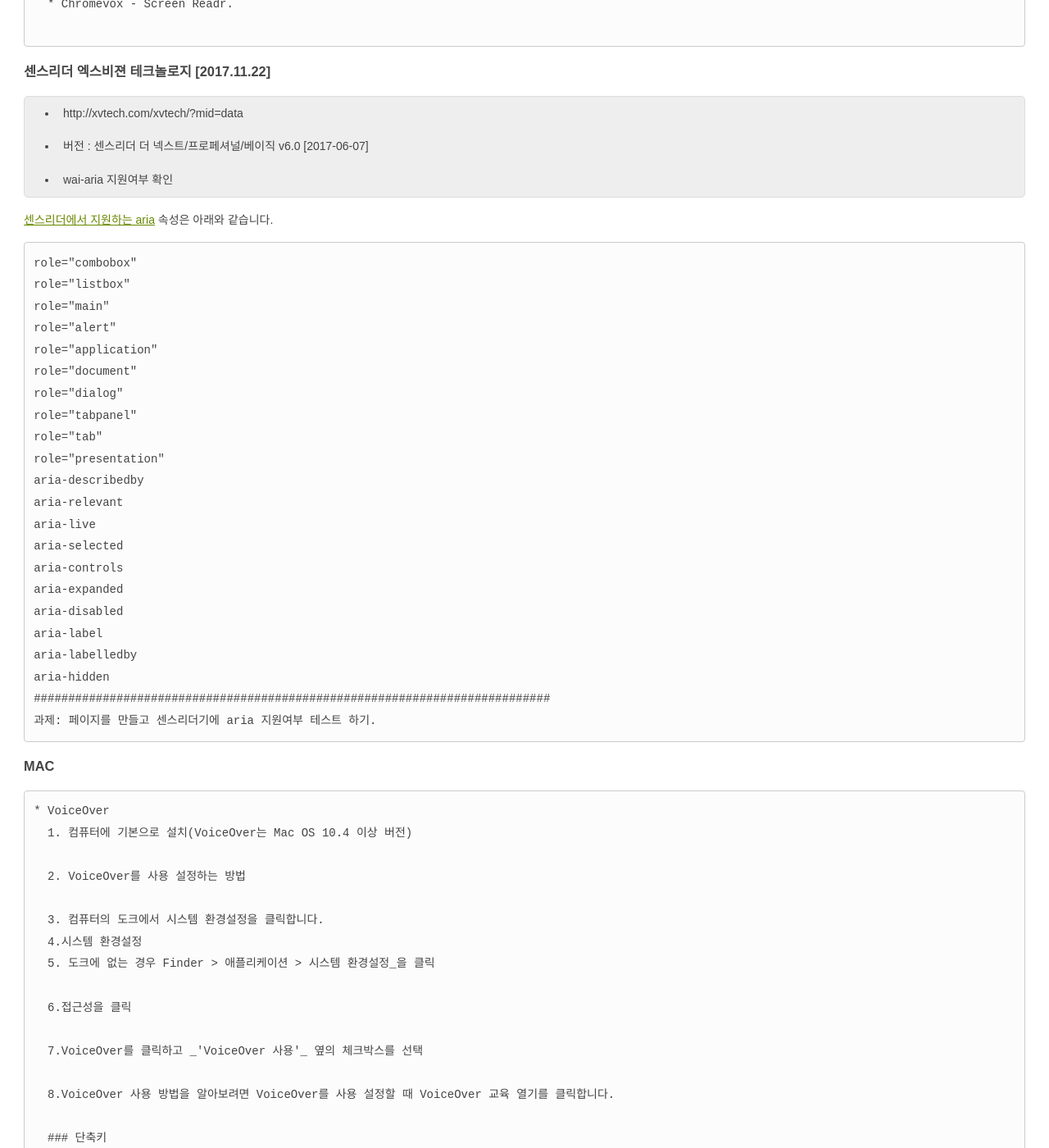
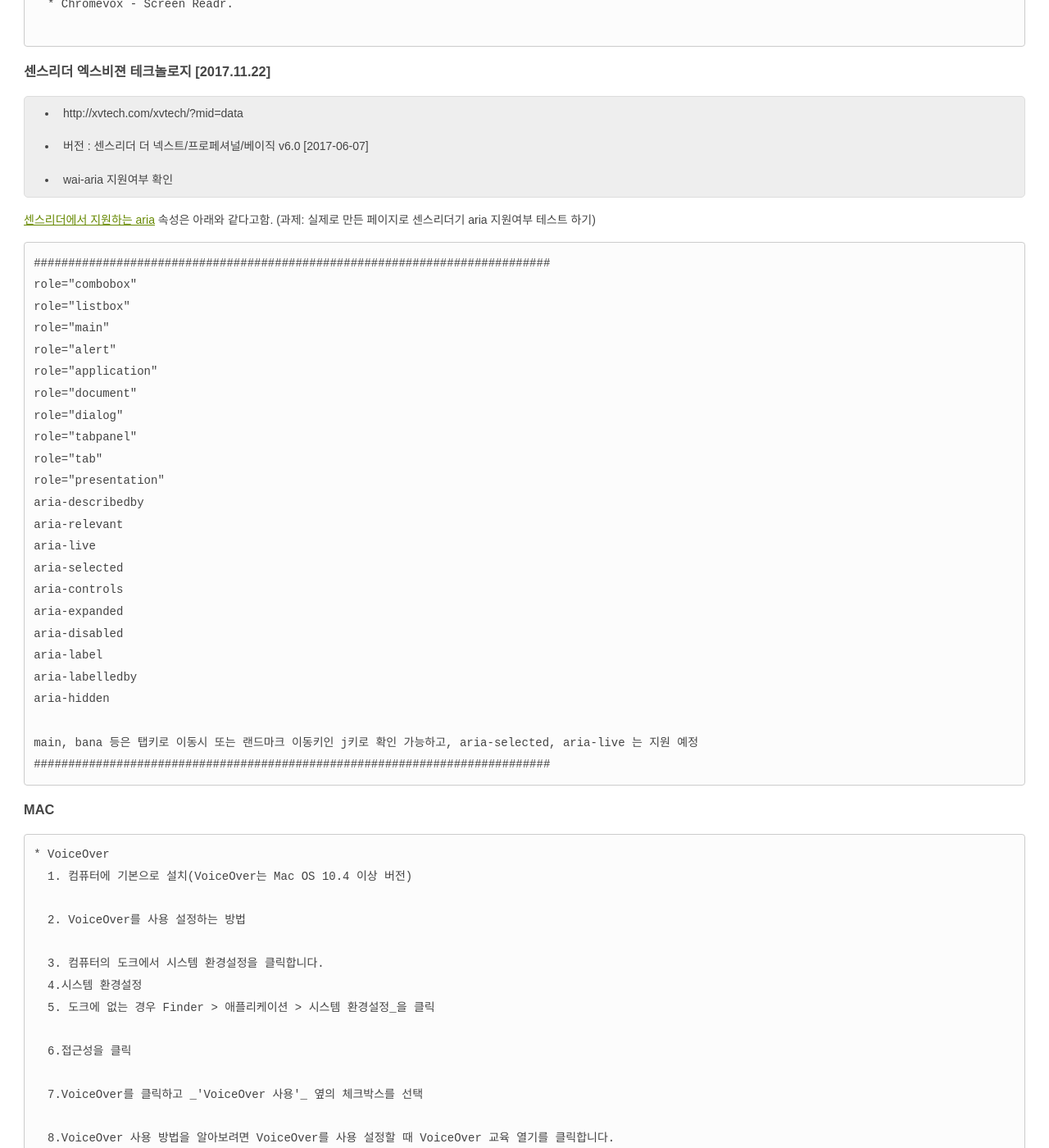
Before and after one commit to joohee-lee/joohee-lee.github.io, a Jekyll site: the page built from _posts/2016-03-23-issue_08.md, in a window 1280 px wide and 1400 px high, scrolled down 882 px. Shown: the whole window at 82% size. Built offline with Jekyll 4.4.1, drawn with Linux system fonts in a browser that asks for light colours.

Commit message:
내용 수정

```diff
--- a/_posts/2016-03-23-issue_08.md
+++ b/_posts/2016-03-23-issue_08.md
@@ -64,10 +64,12 @@ http://egloos.zum.com/njpaiks/v/882649
 - 버전 : 센스리더 더 넥스트/프로페셔널/베이직 v6.0 [2017-06-07]
 - wai-aria 지원여부 확인
 
-[센스리더에서 지원하는 aria][1] 속성은 아래와 같습니다.
+[센스리더에서 지원하는 aria][1] 속성은 아래와 같다고함.
+(과제: 실제로 만든 페이지로 센스리더기 aria 지원여부 테스트 하기)
 
 [1]:[http://xvtech.com/xvtech/?mid=qna&document_srl=12196]
 
+	###########################################################################
 	role="combobox"
 	role="listbox"
 	role="main"
@@ -88,8 +90,10 @@ http://egloos.zum.com/njpaiks/v/882649
 	aria-label
 	aria-labelledby
 	aria-hidden
+
+	main, bana 등은 탭키로 이동시 또는 랜드마크 이동키인 j키로 확인 가능하고, aria-selected, aria-live 는 지원 예정
 	###########################################################################
-	과제: 페이지를 만들고 센스리더기에 aria 지원여부 테스트 하기.
+
 
 
 
```
